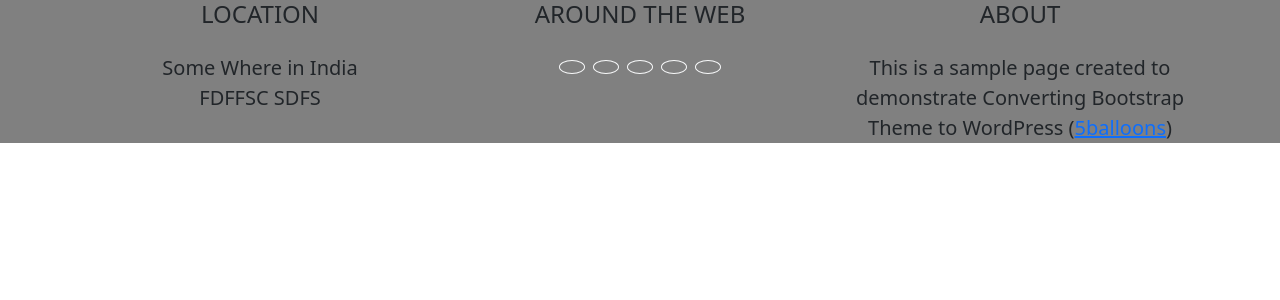
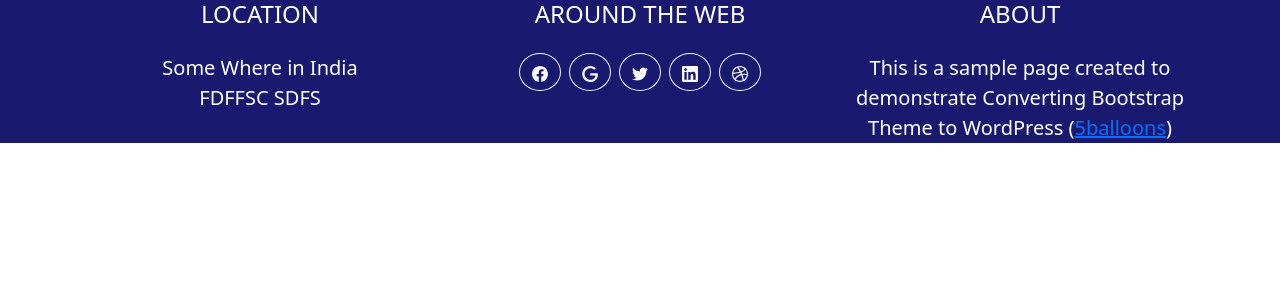
Before and after one commit to Abdi-01/dolist-react, a React (Create React App) app: page /footer in a window 1280 px wide. Shown: the top 300 px of the page. Built offline with nearby package versions, Linux system fonts and the light colour scheme.

Commit message:
DL-Footer-001 : menyiapkan footerpage

```diff
--- a/package.json
+++ b/package.json
@@ -3,6 +3,7 @@
   "version": "0.1.0",
   "private": true,
   "dependencies": {
+    "@react-icons/all-files": "^4.1.0",
     "@testing-library/jest-dom": "^5.16.1",
     "@testing-library/react": "^12.1.2",
     "@testing-library/user-event": "^13.5.0",
--- a/src/page/Footer.js
+++ b/src/page/Footer.js
@@ -1,10 +1,10 @@
 import React from 'react';
-import {RiFacebookCircleFill} from 'react-icons'
+import { SiFacebook, SiTwitter, SiLinkedin, SiGoogle, SiDribbble } from "react-icons/si";
 const FooterPage = (props) => {
 
     return (
-        <footer style={{backgroundColor:"gray", }}>
-            <div  class="container background-color">
+        <footer style={{ backgroundColor: "midnightblue", color:"white"}}>
+            <div class="container background-color">
                 <div class="row">
 
                     <div class="col-md-4 mb-5 mb-lg-0">
@@ -17,27 +17,27 @@ const FooterPage = (props) => {
                         <ul class="list-inline mb-0">
                             <li class="list-inline-item">
                                 <a class="btn btn-outline-light btn-social text-center rounded-circle" href="#">
-                                <i class="bi bi-facebook"></i>
+                                    <i><SiFacebook /></i>
                                 </a>
                             </li>
                             <li class="list-inline-item">
                                 <a class="btn btn-outline-light btn-social text-center rounded-circle" href="#">
-                                <i class="bi bi-google"></i>
+                                    <i><SiGoogle /></i>
                                 </a>
                             </li>
                             <li class="list-inline-item">
                                 <a class="btn btn-outline-light btn-social text-center rounded-circle" href="#">
-                                <i class="bi bi-twitter"></i>
+                                    <i><SiTwitter /></i>
                                 </a>
                             </li>
                             <li class="list-inline-item">
                                 <a class="btn btn-outline-light btn-social text-center rounded-circle" href="#">
-                                <i class="bi bi-linkedin"></i>
+                                    <i><SiLinkedin /></i>
                                 </a>
                             </li>
                             <li class="list-inline-item">
                                 <a class="btn btn-outline-light btn-social text-center rounded-circle" href="#">
-                                <i class="bi bi-dribbble"></i>
+                                    <i><SiDribbble /></i>
                                 </a>
                             </li>
                         </ul>
@@ -53,8 +53,6 @@ const FooterPage = (props) => {
             </div>
         </footer >
 
-
-
     )
 
 }
```
Also changed, not shown: 1 other file (tests, documents, lock files or other folders).
